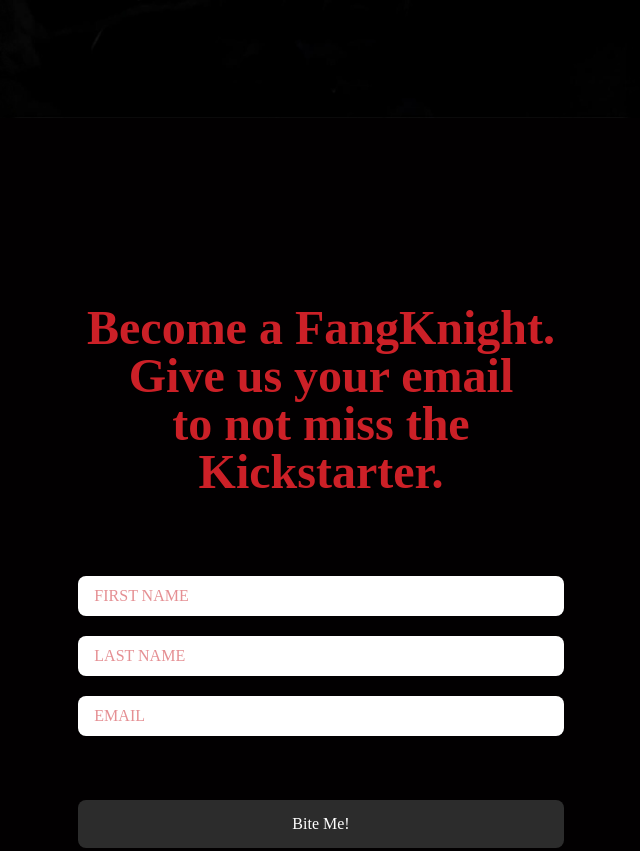
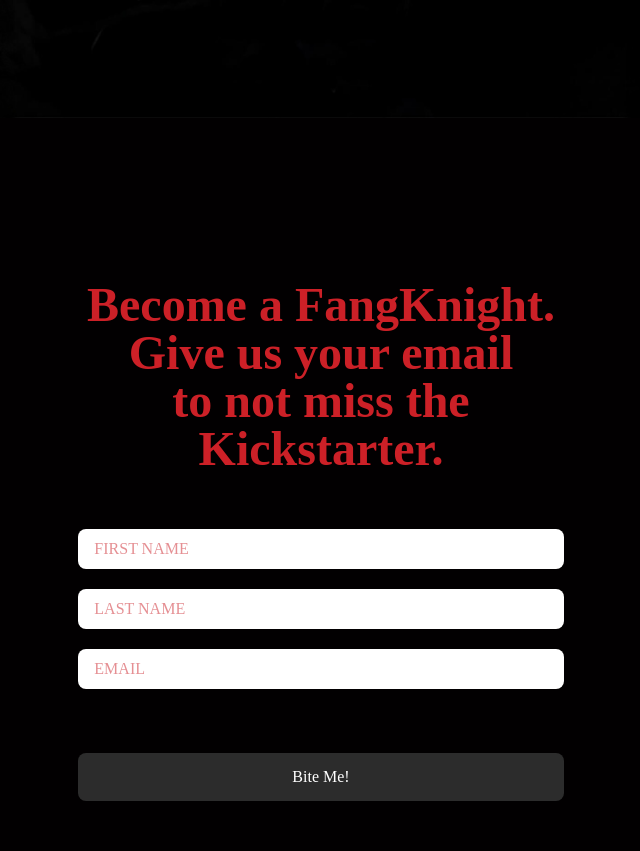
Before and after one commit to GiorgiTsig/FangKnight, a website: page src/index.html in a window 1280 px wide. Shown: the part 4249-5100 px from the top of the page, without its empty margins (319-959 px from the left). Drawn offline with nearby package versions, Linux system fonts and the light colour scheme; a web font is replaced by a local one.

Commit message:
reduce gap

```diff
--- a/src/index.html
+++ b/src/index.html
@@ -99,7 +99,7 @@
     </h1>
 </section>
 <section class="justify-self-center h-[94%] w-full bg-black bg-[url('images/2.jpeg')] bg-cover bg-center bg-no-repeat"></section>
-<section class="grid gap-20  justify-center h-screen bg-[#020001] pt-[106px] pb-[100px]">
+<section class="grid gap-10  justify-center h-screen bg-[#020001] pt-[106px] pb-[100px]">
     <a name="contacts"></a>
     <div class="max-w-[519px] justify-self-center-safe text-center text-5xl text-[#CC2027]">
         <h2 class="font-[cormorant-sc] text-3xl  md:text-5xl font-semibold">
```
Also changed, not shown: src/output.css.
